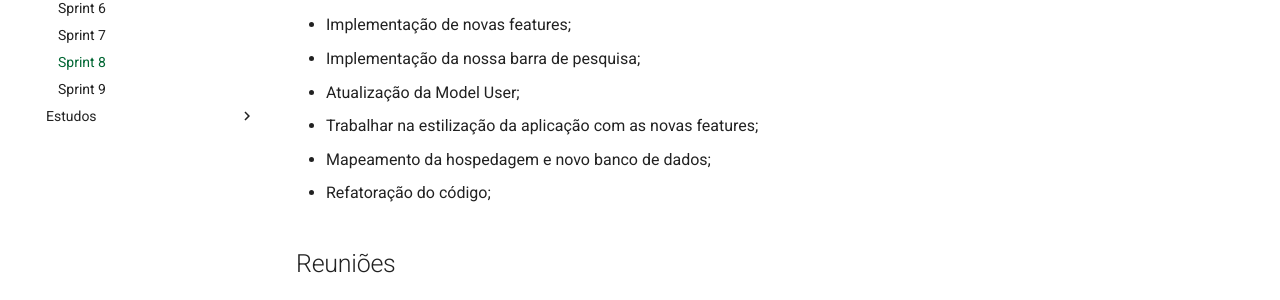
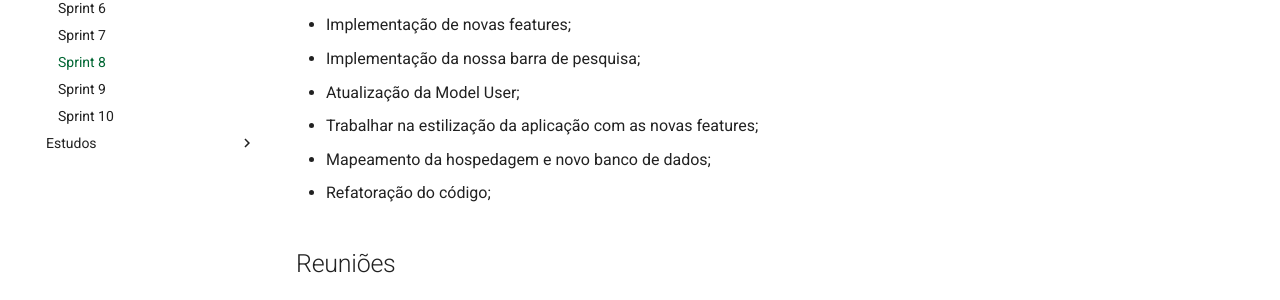
Before and after one commit to unb-mds/2024-1-forUnB, an MkDocs documentation site: the page built from docs/sprints/sprint8.md, in a window 1280 px wide. Shown: the part 426-726 px from the top of the page. Built offline with MkDocs 1.6.1 and Material for MkDocs 9.7.7, drawn with Linux system fonts in a browser that asks for light colours; comment, search, counter and statistics services are not loaded.

Commit message:
docs: creating Sprint10

```diff
--- a/mkdocs.yml
+++ b/mkdocs.yml
@@ -28,6 +28,7 @@ nav:
       - Sprint 7: sprints/sprint7.md
       - Sprint 8: sprints/sprint8.md
       - Sprint 9: sprints/sprint9.md
+      - Sprint 10: sprints/sprint10.md
 
   - Estudos:
       - Lean Inception: lean_inception/lean_inception.md
```
